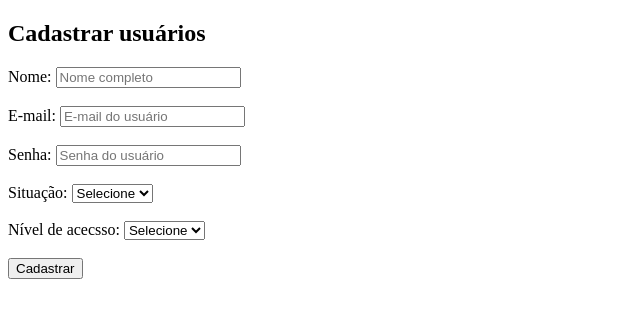
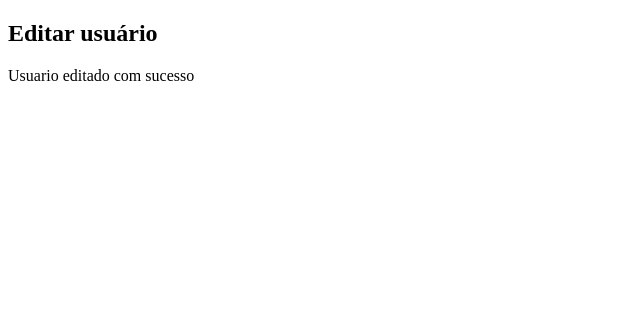
Before and after one commit to mariellysales/curso-php-poo, a PHP site: page / in a window 1280 px wide. Shown: the top 318 px of the page, without its empty margins (0-640 px from the left). Run offline with PHP 8.4, Linux system fonts and the light colour scheme; data that the repository does not hold is empty.

Commit message:
UPDATE no MySQL

```diff
--- a/index.php
+++ b/index.php
@@ -6,126 +6,30 @@ include_once "conexao.php";
 
 <head>
     <meta charset="UTF-8">
-    <title>Preenchendo campo SELECT com informações do banco de dados</title>
+    <title>UPDATE no MySQL</title>
     <link rel="shortcut icon" href="images/favicon.ico">
 </head>
 
 <body>
-    <h2>Cadastrar usuários</h2>
+    <h2>Editar usuário</h2>
 
     <?php
-    //Atribuindo link na QUERY e substituir o link pelo valor com bindParam (RECOMENDADO)
-    /*$nome = "Mary1";
-    $email = "mary@gmail.com";
-    $senha = 123456;
-    $sists_usuario_id = 3;
-    $niveis_acesso_id = 3;
+    $id = 1;
+    $nome = "Cesar 1";
+    $email = "leohenricardoso@gmail.com";
 
+    $query_usuario = "UPDATE usuarios SET nome=:nome, email=:email WHERE id=:id";
+    $up_usuario = $conn->prepare($query_usuario);
+    $up_usuario->bindParam(':nome', $nome, PDO::PARAM_STR);
+    $up_usuario->bindParam(':email', $email, PDO::PARAM_STR);
+    $up_usuario->bindParam(':id', $id, PDO::PARAM_STR);
 
-*/
-    //filtra dados enviados através de um formulário
-    $dados = filter_input_array(INPUT_POST, FILTER_DEFAULT);
-
-    if (!empty($dados['SendCadUsuario'])) {
-
-        try {
-            $query_usuario = "INSERT INTO usuarios (nome, email, senha, sists_usuario_id, niveis_acesso_id, created) VALUES (:nome, :email, :senha, :sists_usuario_id, :niveis_acesso_id, NOW())";
-            $cad_usuario = $conn->prepare($query_usuario);
-            $cad_usuario->bindParam(':nome', $dados['nome'], PDO::PARAM_STR);
-            $cad_usuario->bindParam(':email', $dados['email']);
-            //criptografar senha
-            $senha_cript = password_hash($dados['senha'], PASSWORD_DEFAULT);
-            $cad_usuario->bindParam(':senha', $senha_cript);
-            $cad_usuario->bindParam(':sists_usuario_id', $dados['sists_usuario_id'], PDO::PARAM_INT);
-            $cad_usuario->bindParam(':niveis_acesso_id', $dados['niveis_acesso_id'], PDO::PARAM_INT);
-            $cad_usuario->execute();
-
-            if ($cad_usuario->rowCount()) {
-                echo "Usuário cadastrado com sucesso!";
-                //destroi os dados mantidos no formulário
-                unset($dados);
-            } else {
-                echo "ERRO: Usuário não cadastrado";
-            }
-        } catch (PDOException $erro) {
-            echo "ERRO: Usuário não cadastrado.";
-            //echo "ERRO: Usuário não cadastrado. Erro gerado: " . $erro->getMessage() . "<br>";
-        }
+    if ($up_usuario->execute()) {
+        echo "Usuario editado com sucesso";
+    } else {
+        echo "ERRO: Usuario não editado";
     }
     ?>
-    <form method="POST" action="">
-        <label>Nome:</label>
-        <!-- Mantendo dados no formulário:  -->
-        <?php
-        $nome = "";
-        if (isset($dados['nome'])) {
-            $nome = $dados['nome'];
-        }
-        ?>
-        <input type="text" name="nome" placeholder="Nome completo" value="<?php echo $nome; ?>" required /><br><br>
-        <label>E-mail:</label>
-        <?php
-        $email = "";
-        if (isset($dados['email'])) {
-            $email = $dados['email'];
-        }
-        ?>
-        <input type="email" name="email" placeholder="E-mail do usuário" value="<?php echo $email; ?>" required /><br><br>
-        <label>Senha:</label>
-        <?php
-        $senha = "";
-        if (isset($dados['senha'])) {
-            $senha = $dados['senha'];
-        }
-        ?>
-        <input type="password" name="senha" placeholder="Senha do usuário" value="<?php echo $senha; ?>" required /><br><br>
-
-        <label>Situação:</label>
-        <?php
-        $query_sists_usuario = "SELECT id, nome FROM sists_usuarios ORDER BY nome ASC";
-        $result_sists_usuario = $conn->prepare($query_sists_usuario);
-        $result_sists_usuario->execute();
-        ?>
-        <!-- Caixa de seleção -->
-        <select name="sists_usuario_id" required>
-            <!-- Define uma única opção dentro de um elemento da caixa de seleção que podeá ser escolhida -->
-            <option value="">Selecione</option>
-            <?php
-            //para ler mais de um registro
-            while ($row_sist_usuario = $result_sists_usuario->fetch(PDO::FETCH_ASSOC)) {
-                $select_sit_usuario = "";
-                //Verifica se o existe um valor nos dados do formulário e se uma opçao foi selecionada previamente
-                if (isset($dados['sists_usuario_id']) and ($dados['sists_usuario_id'] == $row_sist_usuario['id'])) {
-                    //aparece a opção pré-selecionada no formulário caso a condição seja verdadeira
-                    $select_sit_usuario = "selected";
-                }
-                //Obtem o valor do registro atual tornando-a pré-selecionada
-                echo "<option value=' " . $row_sist_usuario['id'] . "' $select_sit_usuario>" . $row_sist_usuario['nome'] . " </option>";
-            }
-            ?>
-        </select>
-        <br><br>
-
-        <label>Nível de acecsso:</label>
-        <?php
-        $query_niveis_acesso = "SELECT id, nome FROM niveis_acessos ORDER BY nome ASC";
-        $result_niveis_acesso = $conn->prepare($query_niveis_acesso);
-        $result_niveis_acesso->execute();
-        ?>
-        <select name="niveis_acesso_id" required>
-            <option value="">Selecione</option>
-            <?php
-            while ($row_niveis_acesso = $result_niveis_acesso->fetch(PDO::FETCH_ASSOC)) {
-                $select_niveis_acesso = "";
-                if (isset($dados['niveis_acesso_id']) and ($dados['niveis_acesso_id'] == $row_niveis_acesso['id'])) {
-                    $select_niveis_acesso = "selected";
-                }
-                echo "<option value=' " . $row_niveis_acesso['id'] . "' $select_niveis_acesso>" . $row_niveis_acesso['nome'] . " </option>";
-            }
-            ?>
-        </select>
-        <br><br>
-        <input type="submit" value="Cadastrar" name="SendCadUsuario" />
 
     </form>
 
```
